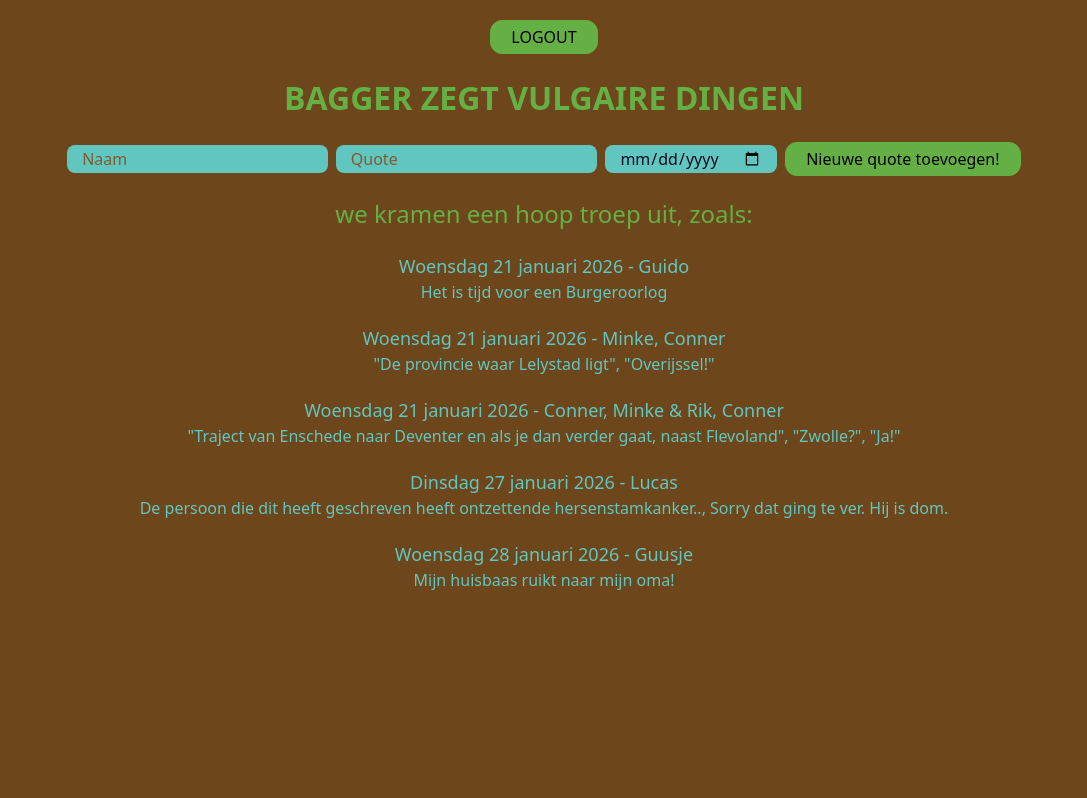
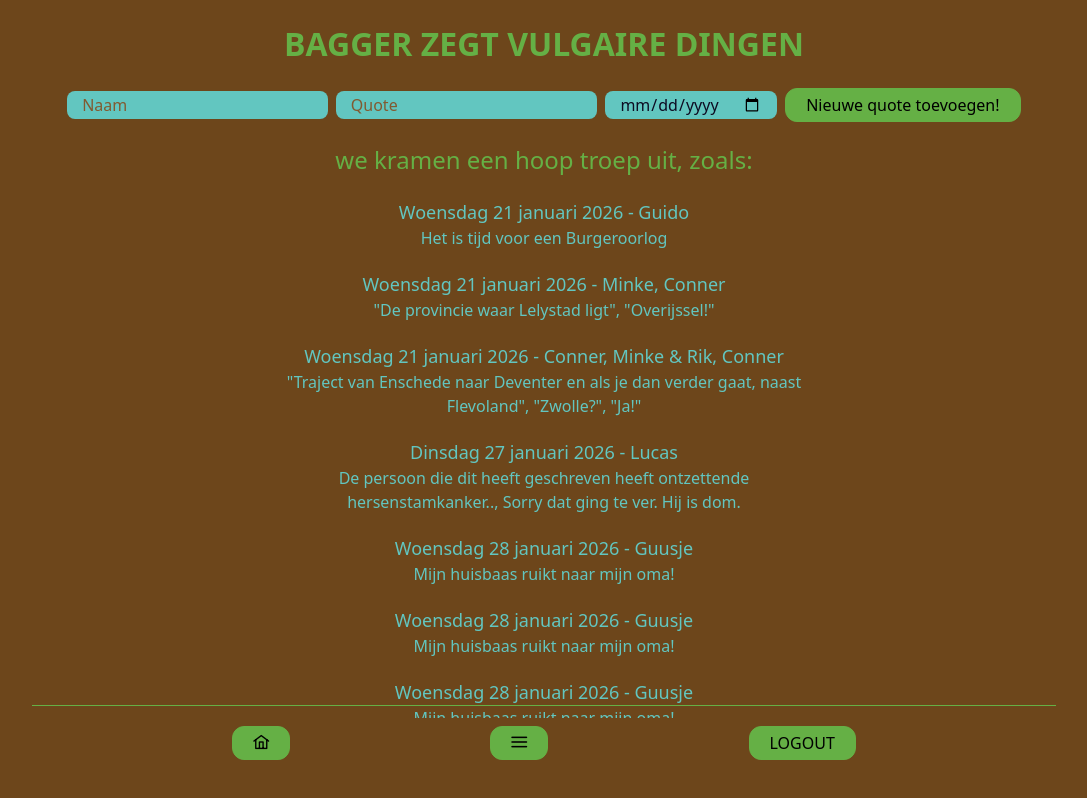
Before and after one commit to S-D-V-A-S-M-V-V-I-C-T-S-S-BAGGER/BAGGER-Vue, a Vue app: page /quotes in a window 1280 px wide. Shown: the whole page, without its empty margins (96-1183 px from the left). Built offline with nearby package versions, Linux system fonts and the light colour scheme.

Commit message:
feat(quotes): #16 Added BaggerFooter to the Quotes page

```diff
--- a/src/views/Quotes.vue
+++ b/src/views/Quotes.vue
@@ -1,35 +1,57 @@
 <script setup lang="ts">
-  import BaggerButton from '@/components/BaggerButton.vue';
-import BaggerInput from '@/components/BaggerInput.vue';
-  import { ref } from 'vue';
+import BaggerButton from '@/components/BaggerButton.vue'
+import BaggerInput from '@/components/BaggerInput.vue'
+import { ref } from 'vue'
+import BaggerFooter from '@/components/BaggerFooter.vue'
 
 // defining the refs for the quote inputs
-  const name = ref('');
-  const quote = ref('');
-  const date = ref('');
+const name = ref('')
+const quote = ref('')
+const date = ref('')
 
 // some dummy data for the quotes, to check the layout. Will be changed to API calls to the spreadsheet in the Drive
 const dummyQuotes = ref([
-    {"when": "01/21/2026", "who": "Guido", "what": "Het is tijd voor een Burgeroorlog"},
-    {"when": "01/21/2026", "who": "Minke, Conner", "what": "\"De provincie waar Lelystad ligt\", \"Overijssel!\""},
-    {"when": "01/21/2026", "who": "Conner, Minke & Rik, Conner", "what": "\"Traject van Enschede naar Deventer en als je dan verder gaat, naast Flevoland\", \"Zwolle?\", \"Ja!\""},
-    {"when": "01/27/2026", "who": "Lucas", "what": "De persoon die dit heeft geschreven heeft ontzettende hersenstamkanker.., Sorry dat ging te ver. Hij is dom."},
-    {"when": "01/28/2026", "who": "Guusje", "what": "Mijn huisbaas ruikt naar mijn oma!"}
-  ]);
+  { 'when': '01/21/2026', 'who': 'Guido', 'what': 'Het is tijd voor een Burgeroorlog' },
+  {
+    'when': '01/21/2026',
+    'who': 'Minke, Conner',
+    'what': '"De provincie waar Lelystad ligt", "Overijssel!"'
+  },
+  {
+    'when': '01/21/2026',
+    'who': 'Conner, Minke & Rik, Conner',
+    'what': '"Traject van Enschede naar Deventer en als je dan verder gaat, naast Flevoland", "Zwolle?", "Ja!"'
+  },
+  {
+    'when': '01/27/2026',
+    'who': 'Lucas',
+    'what': 'De persoon die dit heeft geschreven heeft ontzettende hersenstamkanker.., Sorry dat ging te ver. Hij is dom.'
+  },
+  { 'when': '01/28/2026', 'who': 'Guusje', 'what': 'Mijn huisbaas ruikt naar mijn oma!' },
+  { 'when': '01/28/2026', 'who': 'Guusje', 'what': 'Mijn huisbaas ruikt naar mijn oma!' },
+  { 'when': '01/28/2026', 'who': 'Guusje', 'what': 'Mijn huisbaas ruikt naar mijn oma!' },
+  { 'when': '01/28/2026', 'who': 'Guusje', 'what': 'Mijn huisbaas ruikt naar mijn oma!' },
+  { 'when': '01/28/2026', 'who': 'Guusje', 'what': 'Mijn huisbaas ruikt naar mijn oma!' },
+  {
+    'when': '01/27/2026',
+    'who': 'Lucas',
+    'what': 'De persoon die dit heeft geschreven heeft ontzettende hersenstamkanker.., Sorry dat ging te ver. Hij is dom.'
+  },
+])
 
 const formatDate = (dateString: string) => {
-    if (!dateString) return "Geen datum =(";
+  if (!dateString) return 'Geen datum =('
 
-    const date = new Date(dateString);
+  const date = new Date(dateString)
 
   const formatted = new Intl.DateTimeFormat('nl-NL', {
     weekday: 'long',
     day: 'numeric',
     month: 'long',
     year: 'numeric'
-    }).format(date);
+  }).format(date)
 
-    return formatted.charAt(0).toUpperCase() + formatted.slice(1);
+  return formatted.charAt(0).toUpperCase() + formatted.slice(1)
 }
 
 
@@ -37,9 +59,7 @@ import BaggerInput from '@/components/BaggerInput.vue';
 
 <template>
 
-  <div id="wrapper" class="flex flex-col items-center mx-5 my-5 gap-y-5 text-center">
-
-    <BaggerButton>LOGOUT</BaggerButton>
+  <div id="wrapper" class="flex flex-col items-center mx-5 mt-5 gap-y-5 text-center">
 
     <div id="title" class="w-[70vw]">
       <h1>BAGGER ZEGT VULGAIRE DINGEN</h1>
@@ -52,16 +72,19 @@ import BaggerInput from '@/components/BaggerInput.vue';
         v-model="name"
         type="text"
         placeholder="Naam"
+        customStyling="w-full"
       />
       <BaggerInput
         v-model="quote"
         type="text"
         placeholder="Quote"
+        customStyling="w-full"
       />
       <BaggerInput
         v-model="date"
         type="date"
         :placeholder="new Date().toLocaleDateString()"
+        customStyling="w-full"
       />
       <BaggerButton>Nieuwe quote toevoegen!</BaggerButton>
 
@@ -71,21 +94,32 @@ import BaggerInput from '@/components/BaggerInput.vue';
       <h2>we kramen een hoop troep uit, zoals:</h2>
     </div>
 
+    <div id="quotes-wrapper" class="w-[80vw] h-[45vh] flex flex-col items-center gap-y-5 overflow-y-auto
+                                    md:w-[45vw] md:h-[65vh] md:px-5">
+
       <div v-for="(quote, index) in dummyQuotes" :key="index">
+
         <div id="date_name" class="text-lg">
+
           <p>
             {{ formatDate(quote.when) }} -
             {{ quote.who }}
           </p>
         </div>
+
         <div id="sentence">
           <p> {{ quote.what }} </p>
+        </div>
       </div>
     </div>
 
   </div>
 
 
+  <div id="footer" class="flex flex-col items-center w-full fixed bottom-0 pb-[5vh]">
+    <BaggerFooter />
+  </div>
+
 
 </template>
 
```
Lines whose indentation alone changed are shown as unchanged.
